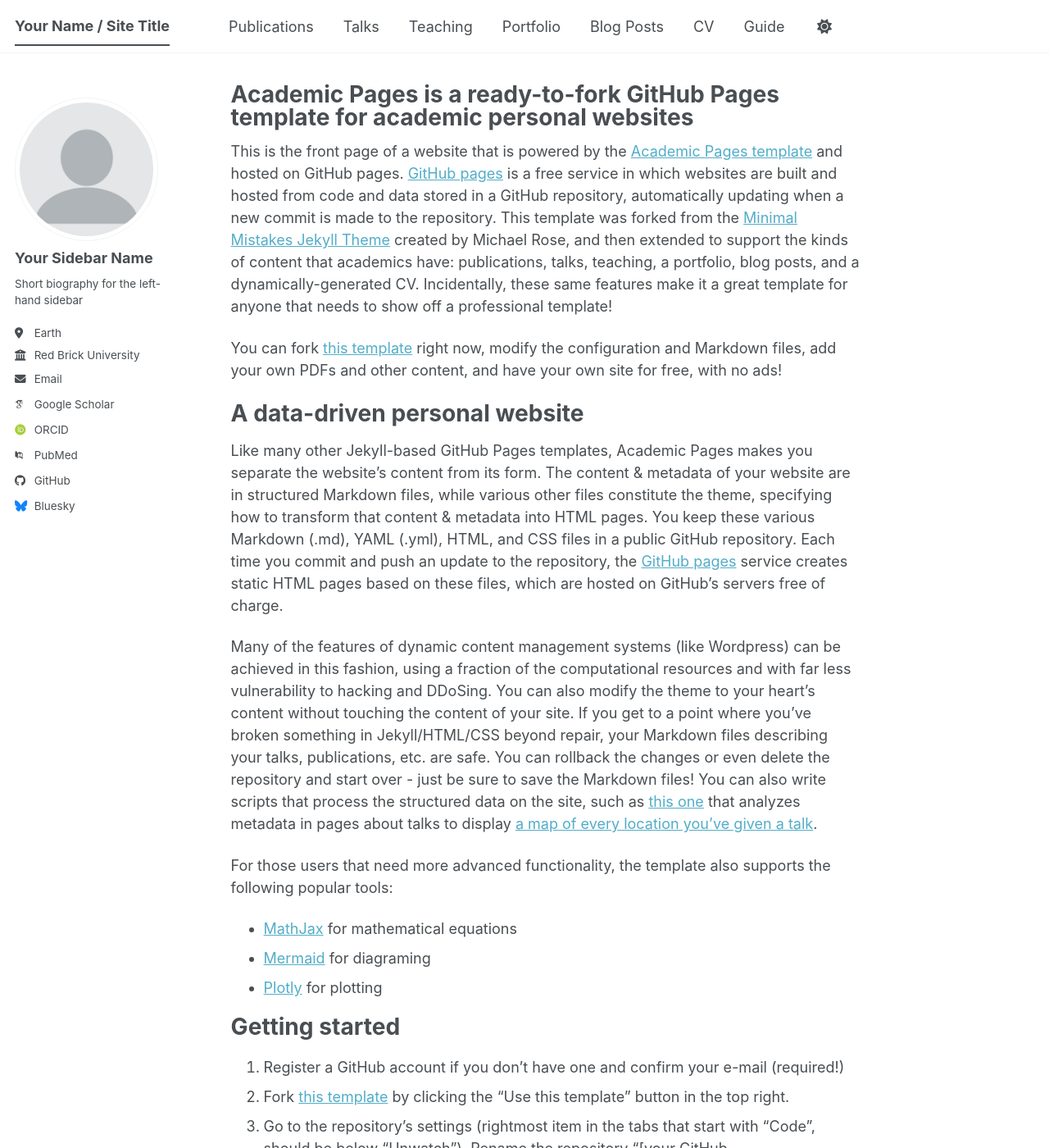
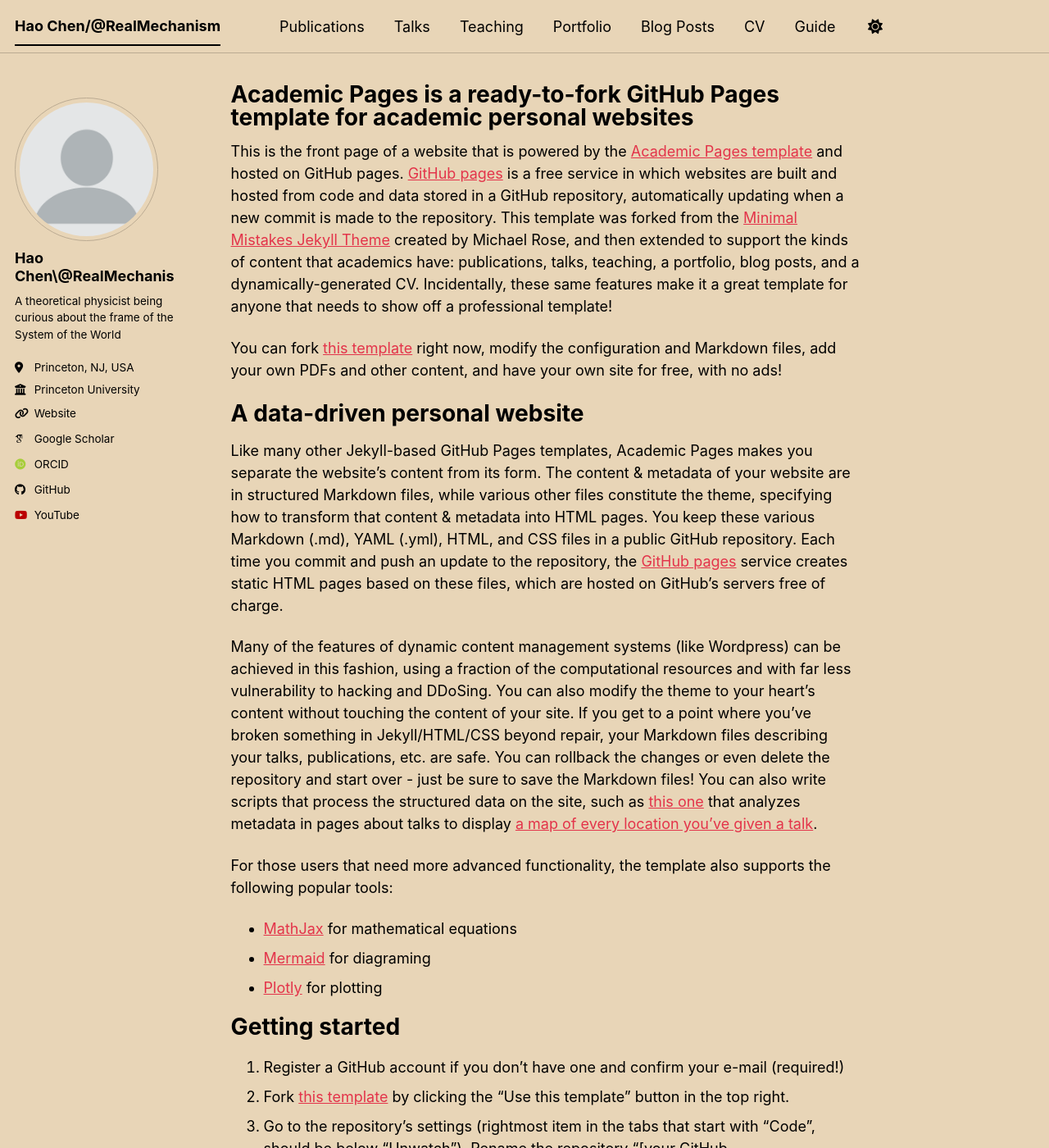
Before and after one commit to HCPrince/HCPrince.github.io, a Jekyll site: the page built from _pages/about.md, in a window 1280 px wide and 1400 px high. Shown: the whole window at 82% size. Built offline with Jekyll 4.4.1, drawn with Linux system fonts in a browser that asks for light colours; some web fonts are replaced; a script bundle is joined from its source files by our own code; library files that are not in the unit come from our copies; some of the changed text lies outside the part shown.

Commit message:
Modify site configuration and author details
Updated personal information and site settings.

```diff
--- a/_config.yml
+++ b/_config.yml
@@ -8,15 +8,15 @@
 
 # Basic Site Settings
 locale                   : "en-US"
-site_theme               : "default" # The available themes options are "default", "air", "sunrise", "mint", "dirt" and "contrast"
-title                    : "Your Name / Site Title"
+site_theme               : "sunrise" # The available themes options are "default", "air", "sunrise", "mint", "dirt" and "contrast"
+title                    : "Hao Chen/@RealMechanism"
 title_separator          : "-"
-name                     : &name "Your Name"
-description              : &description "Your Name's academic portfolio"   # Update this with a general description of your site, this is the default if not overridden by a page
-url                      : https://academicpages.github.io # The base hostname & protocol for your site e.g. "https://[your GitHub username].github.io",
+name                     : &name "Hao Chen"
+description              : &description "Hao Chen's academic portfolio"   # Update this with a general description of your site, this is the default if not overridden by a page
+url                      : https://HCPrince.github.io # The base hostname & protocol for your site e.g. "https://[your GitHub username].github.io",
                                                            # or if you already have some other page hosted on Github then use "https://[your GitHub username].github.io/[Your Repo Name]"
 baseurl                  : "" # the subpath of your site, e.g. "/blog"
-repository               : "academicpages/academicpages.github.io"
+repository               : "HCPrince/HCPrince.github.io"
 
 # Site Author - The following control what appear as part of the author content on the side bar.
 #               If a field is blank the icon and link will not appear, otherwise it will be shown.
@@ -24,24 +24,24 @@
 author:
   # Biographic information
   avatar           : "profile.png"
-  name             : "Your Sidebar Name"
+  name             : "Hao Chen\\@RealMechanism"
   pronouns         : # example: "she/her"
-  bio              : "Short biography for the left-hand sidebar"
-  location         : "Earth"
-  employer         : "Red Brick University"
-  uri              : # URL
-  email            : "none@example.org"
+  bio              : "A theoretical physicist being curious about the frame of the System of the World"
+  location         : "Princeton, NJ, USA"
+  employer         : "Princeton University"
+  uri              : https://ece.princeton.edu/people/hao-chen
+  email            :
 
   # Academic websites
   academia         : # URL
   arxiv            : # URL - Update with the correct link to your profile
-  googlescholar    : "https://scholar.google.com/citations?user=PS_CX0AAAAAJ"
+  googlescholar    : "https://scholar.google.com/citations?user=K0qYTFEAAAAJ&hl=en"
   inspire-hep      : # URL
   impactstory      : # URL
-  orcid            : "https://orcid.org/yourorcidurl"
+  orcid            : "https://orcid.org/0000-0003-1084-9166"
   semantic         : # URL
   ssrn             : # URL
-  pubmed           : "https://www.ncbi.nlm.nih.gov/pubmed/?term=john+snow"
+  pubmed           :
   researchgate     : # URL
   scopus           : # URL
   zotero           : # URL
@@ -51,13 +51,13 @@
   bitbucket        : # Username - Update with your username on the site
   codepen          : # Username
   dribbble         : # Username
-  github           : "academicpages"
+  github           : "HCPrince"
   kaggle           : # Username
   stackoverflow    : # User number or user number and name (i.e., use "1" or "1/jeff-atwood")
 
   # Social media
   artstation       : # Username
-  bluesky          : "bsky.app" # Replace this with you Bluesky username
+  bluesky          : # Replace this with you Bluesky username
   facebook         : # Username
   flickr           : # Username
   foursquare       : # Username
@@ -79,7 +79,7 @@
   weibo            : # Username
   wikipedia        : # Username
   xing             : # Username
-  youtube          : # Username
+  youtube          : "https://www.youtube.com/@RealMechanism" # Username
   zhihu            : # Username
 
 # Publication Category - The following the list of publication categories and their headings
```
